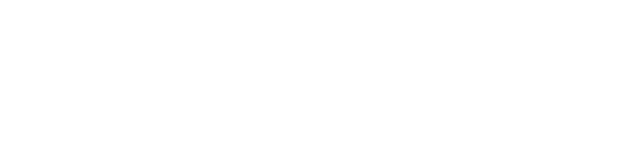
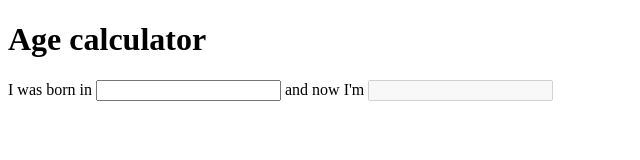
Before and after one commit to Giangminhtien/age-calculator, a plain HTML site: page index.html in a window 1280 px wide. Shown: the whole page, without its empty margins (0-640 px from the left). Drawn offline with Linux system fonts and the light colour scheme.

Commit message:
Done with the UI

```diff
--- a/index.html
+++ b/index.html
@@ -6,6 +6,7 @@
     <title>Age calculator</title>
 </head>
 <body>
-
+    <h1>Age calculator</h1>
+    <span>I was born in <input type="number"> and now I'm <input type="number" disabled> </span>
 </body>
 </html>
```
